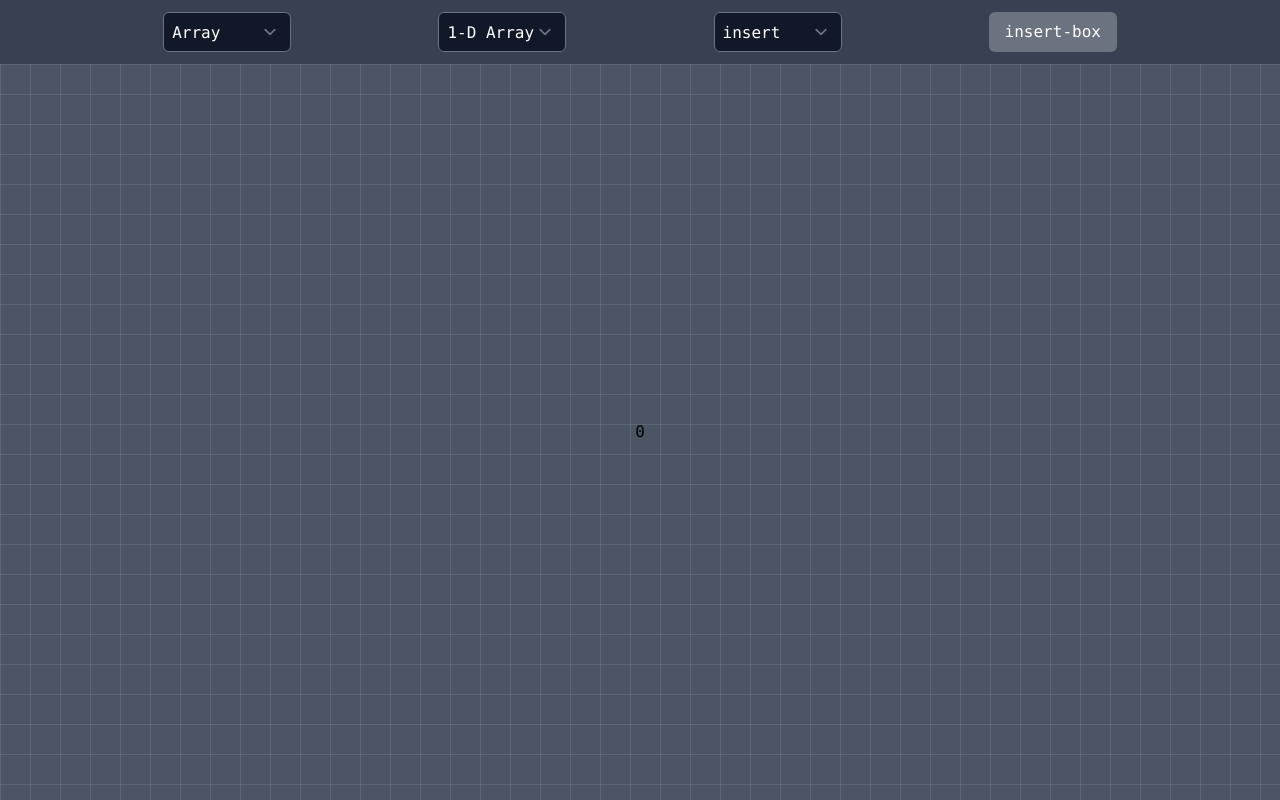
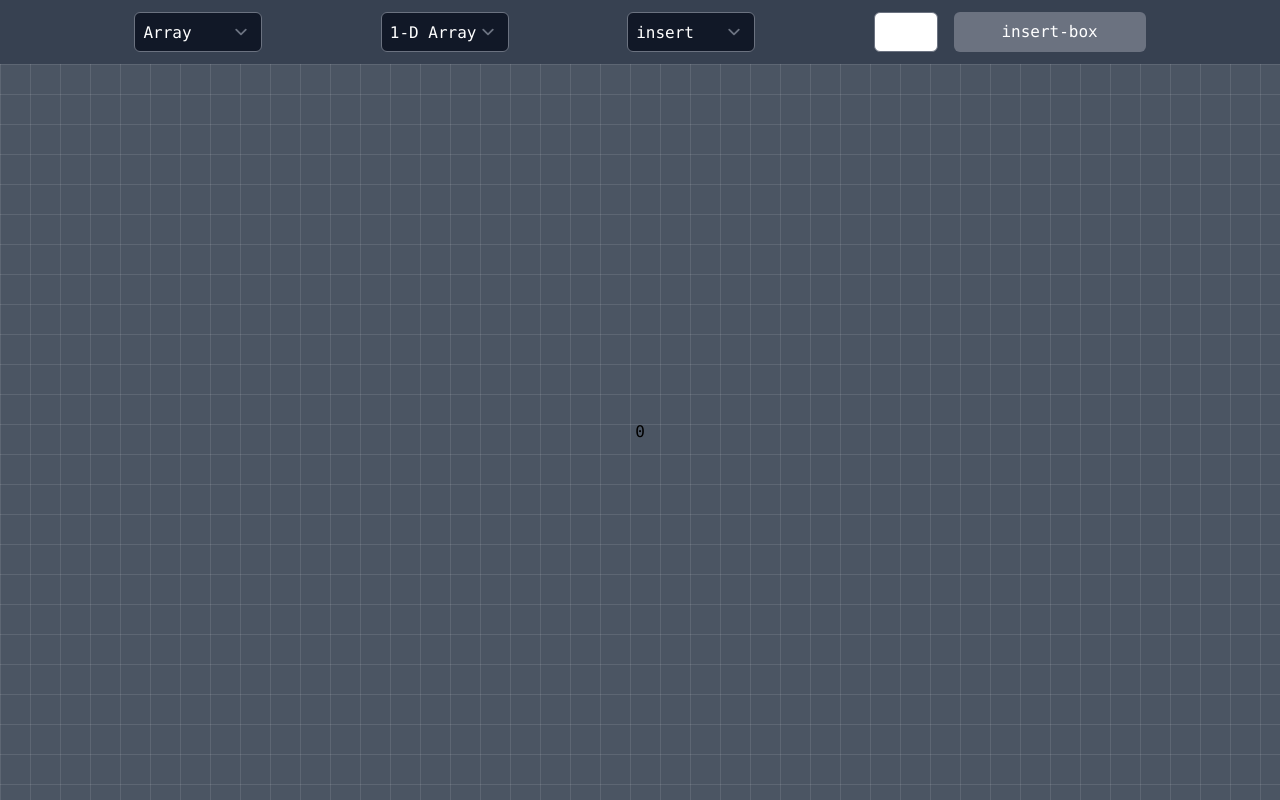
Before and after one commit to notjatin/data-structure-visualizer, a React (Vite) app: page / in a window 1280 px wide. Built offline with nearby package versions, Linux system fonts and the light colour scheme.

Commit message:
refactor: update handleInsertBox to accept dynamic input value

```diff
--- a/src/App.tsx
+++ b/src/App.tsx
@@ -6,10 +6,10 @@ import OutputScreen from "./components/OutputScreen";
 function App() {
   const [itemArray, setItemArray] = useState<string[]>([]);
 
-  const handleInsertBox = () => {
+  const handleInsertBox = (value: string) => {
     console.log("Inserting new box...");
     let newItemArray = itemArray.slice();
-    newItemArray.push("hi");
+    newItemArray.push(value);
     setItemArray(newItemArray);
   };
 
--- a/src/components/FunctionHeader.tsx
+++ b/src/components/FunctionHeader.tsx
@@ -3,7 +3,7 @@ import functionHeaderData from "../data/functionHeaderData.json";
 import { FunctionHeaderDataType, Type } from "../types/FunctionHeaderDataType";
 
 interface FunctionHeaderProps {
-  onInsertBox: () => void;
+  onInsertBox: (value: string) => void;
 }
 const FunctionHeader: React.FC<FunctionHeaderProps> = ({ onInsertBox }) => {
   const [structures, setStructures] = useState<FunctionHeaderDataType[]>([]);
@@ -13,6 +13,7 @@ const FunctionHeader: React.FC<FunctionHeaderProps> = ({ onInsertBox }) => {
   const [selectedMethod, setSelectedMethod] = useState<string>("");
   const [types, setTypes] = useState<Type[]>([]);
   const [methods, setMethods] = useState<string[]>([]);
+  const [inputValue, setInputValue] = useState<string>("");
 
   useEffect(() => {
     setStructures(functionHeaderData);
@@ -50,14 +51,22 @@ const FunctionHeader: React.FC<FunctionHeaderProps> = ({ onInsertBox }) => {
     setSelectedMethod(event.target.value);
   }
 
-  function handleBoxInsert(): void {
-    onInsertBox();
+  function handleBoxInsert(inputValue: string): void {
+    onInsertBox(inputValue);
     console.log("Inserting box with the following selections:");
     console.log("Selected Structure:", selectedStructure);
     console.log("Selected Structure Type:", selectedStructureType);
     console.log("Selected Method:", selectedMethod);
     // Implement the logic to insert a box based on the selected options
     // This could involve updating state, making an API call, etc.
+  }
+
+  function onInputChange(event: ChangeEvent<HTMLInputElement>): void {
+    console.log(event.target.value);
+    if (event.target.value.length > 2 || event.target.value.includes(" ")) {
+      return;
+    }
+    setInputValue(event.target.value);
   }
   return (
     <div className="w-full flex items-center justify-center">
@@ -106,12 +115,20 @@ const FunctionHeader: React.FC<FunctionHeaderProps> = ({ onInsertBox }) => {
           ))}
         </select>
 
-        <button
-          className="w-32 h-10 bg-gray-500 text-white p-2 rounded-md hover:bg-gray-600"
-          onClick={handleBoxInsert}
-        >
-          insert-box
-        </button>
+        <div className="flex items-center justify-center space-x-4">
+          <input
+            value={inputValue}
+            type="text"
+            className="w-16 h-10 text-black p-2 rounded-md"
+            onChange={onInputChange}
+          />
+          <button
+            className="w-48 h-10 bg-gray-500 text-white p-2 rounded-md hover:bg-gray-600"
+            onClick={() => handleBoxInsert(inputValue)}
+          >
+            insert-box
+          </button>
+        </div>
       </header>
     </div>
   );
```
